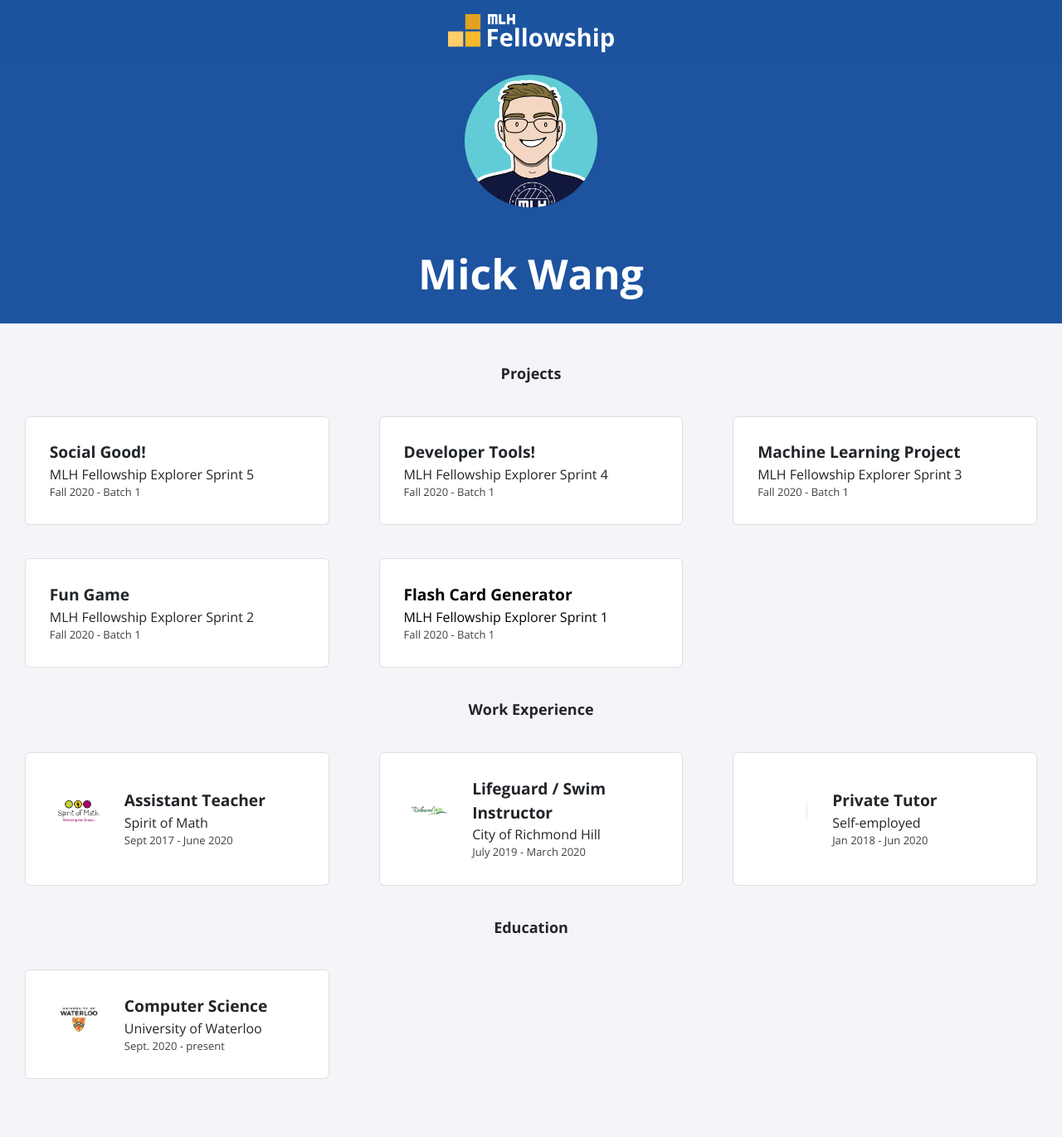
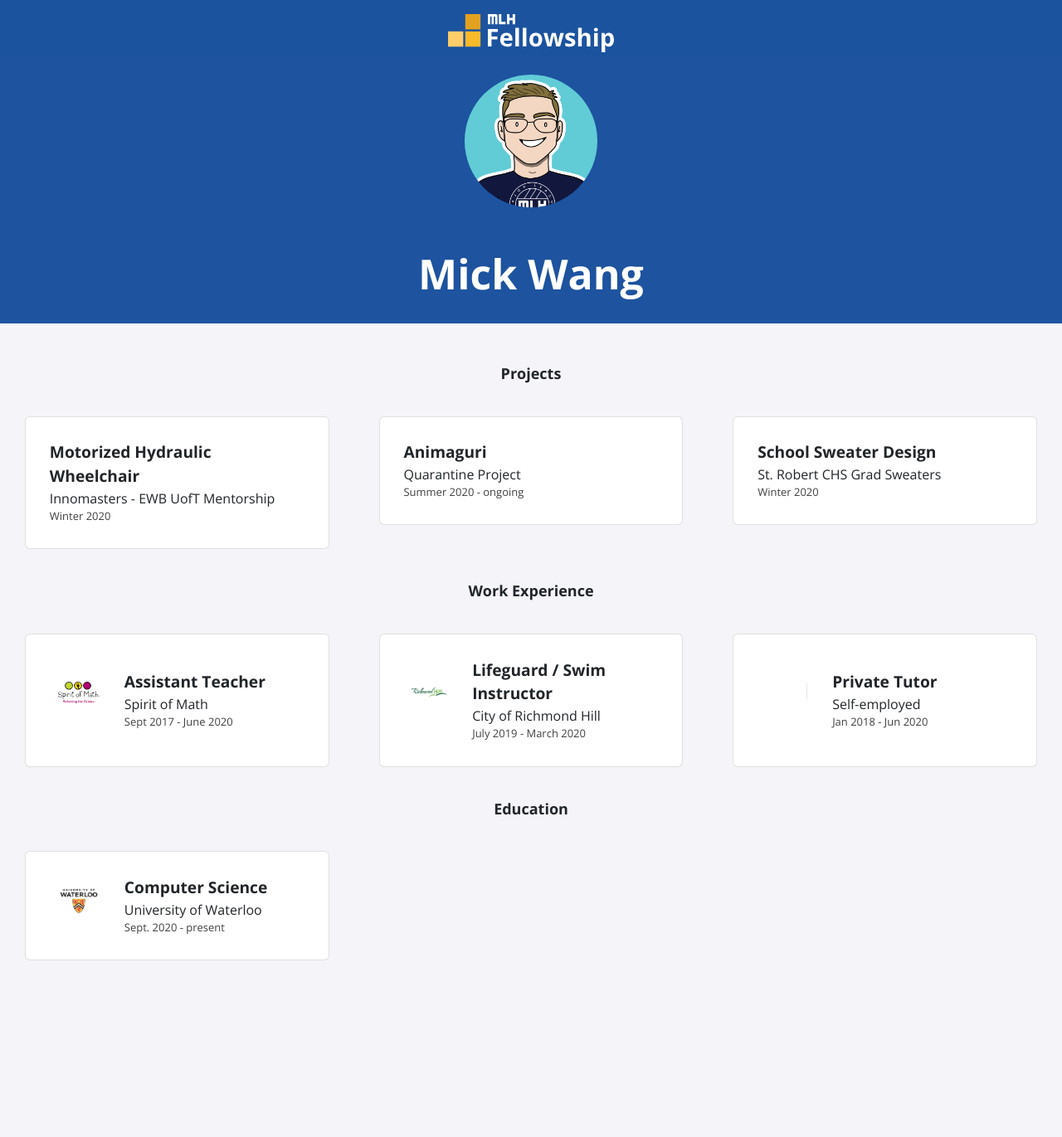
Before and after one commit to mwango-phoenix/mwango-phoenix.github.io, a Jekyll site: the page built from index.html, in a window 1280 px wide. Shown: the whole page at 83% size. Built offline with Jekyll 4.4.1, drawn with Linux system fonts in a browser that asks for light colours; nearby versions of some CDN libraries; after the commit the page ends 1228 px from its top, so only the background shows below that.

Commit message:
Update projects

```diff
--- a/_data/projects.yml
+++ b/_data/projects.yml
@@ -1,20 +1,11 @@
-- title: Social Good!
-  event: MLH Fellowship Explorer Sprint 5
-  date: Fall 2020 - Batch 1
+- title: Motorized Hydraulic Wheelchair
+  event: Innomasters - EWB UofT Mentorship
+  date: Winter 2020
 
-- title: Developer Tools!
-  event: MLH Fellowship Explorer Sprint 4
-  date: Fall 2020 - Batch 1
+- title: Animaguri
+  event: Quarantine Project
+  date: Summer 2020 - ongoing
 
-- title: Machine Learning Project
-  event: MLH Fellowship Explorer Sprint 3
-  date: Fall 2020 - Batch 1
-
-- title: Fun Game
-  event: MLH Fellowship Explorer Sprint 2
-  date: Fall 2020 - Batch 1
-
-- title: Flash Card Generator
-  event: MLH Fellowship Explorer Sprint 1
-  date: Fall 2020 - Batch 1
-  page-name: sprint1
+- title: School Sweater Design
+  event: St. Robert CHS Grad Sweaters
+  date: Winter 2020
```
